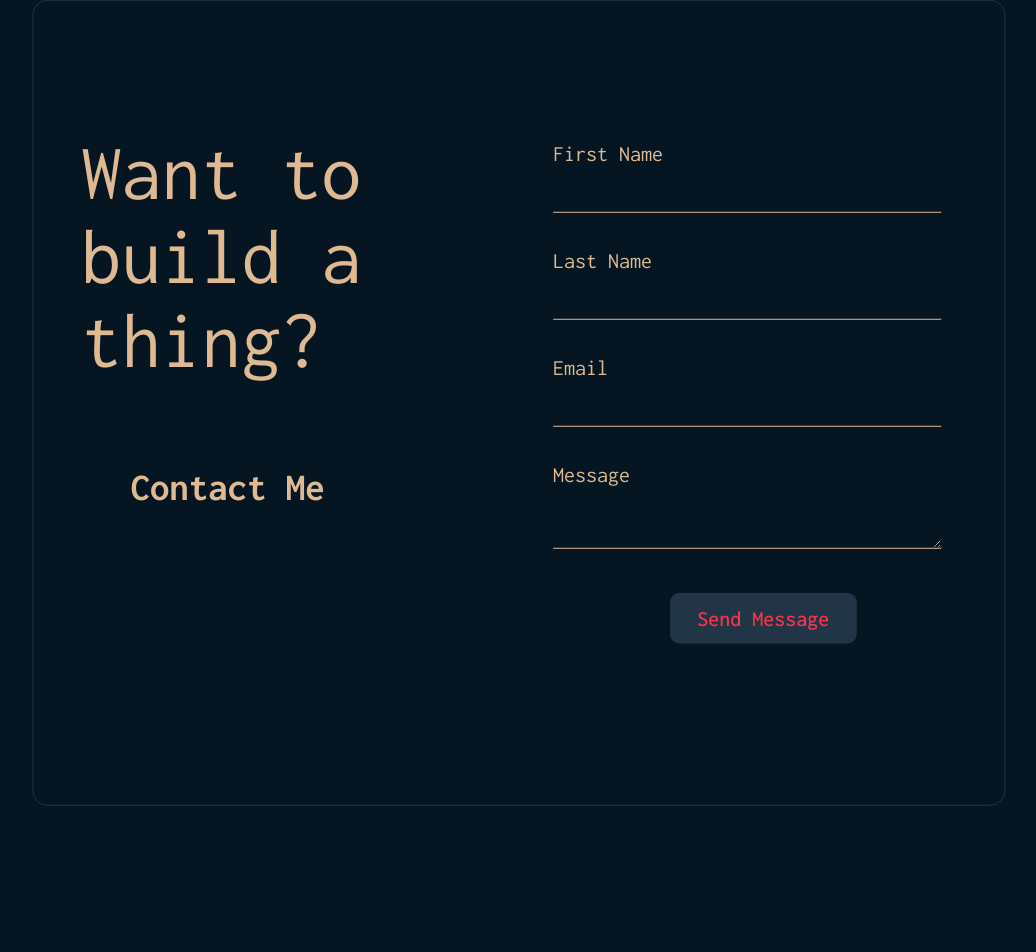
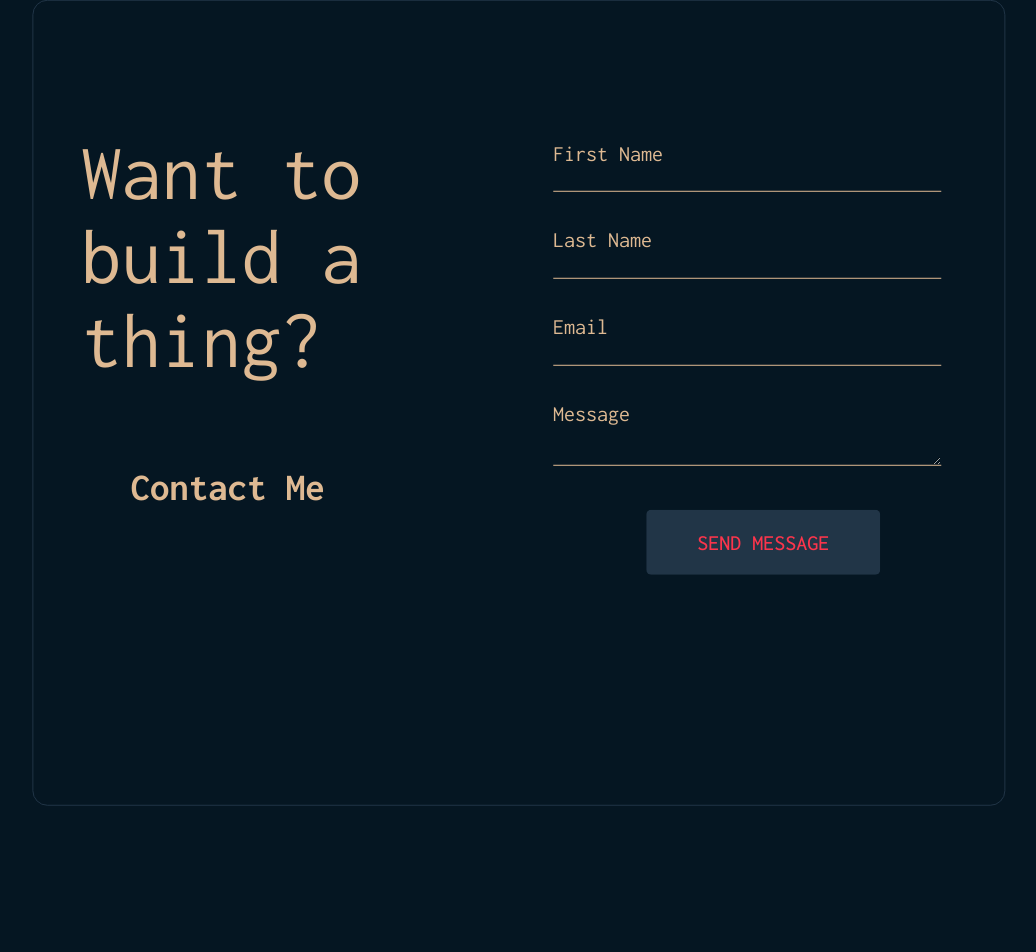
Before and after one commit to XML3/My_Web, a React (Vite) app in the folder starter/: page / in a window 1280 px wide. Shown: the part 5740-6692 px from the top of the page, without its empty margins (121-1157 px from the left). Built offline with nearby package versions, Linux system fonts and the light colour scheme; no server answers.

Commit message:
removed dupplicated css and fix project container's global heights

```diff
--- a/starter/src/App.css
+++ b/starter/src/App.css
@@ -12,7 +12,7 @@
   .Container {
     display: grid;
     grid-template-columns: 1fr;
-    grid-template-rows: 600px 1fr 400px 500px 750px 1fr 800px 100px;
+    grid-template-rows: 600px 1fr 400px 600px 750px 1fr 800px 100px;
   }
 }
 
@@ -21,7 +21,7 @@
   .Container {
     display: grid;
     grid-template-columns: 1fr;
-    grid-template-rows: 600px 1fr 400px 600px 750px 1fr 800px 100px;
+    grid-template-rows: 600px 1fr 400px 750px 750px 1fr 800px 100px;
   }
 }
 
@@ -30,7 +30,7 @@
   .Container {
     display: grid;
     grid-template-columns: repeat(2, 1fr);
-    grid-template-rows: 700px 800px 400px 1fr 1000px 1fr 850px 150px;
+    grid-template-rows: 700px 800px 400px 800px 1000px 1fr 850px 150px;
   }
 }
 
--- a/starter/src/UI/constants.js
+++ b/starter/src/UI/constants.js
@@ -2,10 +2,10 @@
 // const API_URL = " http://localhost:4000";
 
 //local
-// const API_URL = " http://localhost:3000";
+const API_URL = " http://localhost:3000";
 
 //Talking to the Back-end Render
-const API_URL = "https://my-web-express.onrender.com";
+// const API_URL = "https://my-web-express.onrender.com";
 
 export const APP_ROUTE = {
   HEADERS: "/",
--- a/starter/src/components/Contact.jsx
+++ b/starter/src/components/Contact.jsx
@@ -142,7 +142,7 @@ export const ContactForm = forwardRef((props, ref) => {
                 )}
               </div>
               <button className={ContactCSS.SendButton} type="submit">
-                Send Message
+                SEND MESSAGE
               </button>
             </form>
           </div>
--- a/starter/src/components/Contact.module.css
+++ b/starter/src/components/Contact.module.css
@@ -47,7 +47,6 @@
     font-size: 16px;
     color: var(--main-fontcolor);
     width: 80%;
-    /* margin-left: 2rem; */
     position: relative;
     left: 50%;
     top: 20%;
@@ -69,7 +68,6 @@
     padding: 1rem;
     color: var(--main-fontcolor);
     margin-bottom: 1rem;
-    /* position: relative; */
   }
 
   .Form input:focus,
@@ -91,46 +89,14 @@
     left: 50%;
     transform: translateX(-50%);
     font-size: 18px;
-    border-radius: 10px;
+    border-radius: 5px;
+    padding: 20px 50px;
   }
 }
 
 @media screen and (min-width: 400px) {
-  .ContactForm {
-    grid-column: 1 / -1;
-    grid-row-start: 7;
-    grid-row-end: 8;
-  }
-
-  .SecondContainer {
-    display: grid;
-    grid-template-columns: 1fr;
-    grid-template-rows: 100px 100px 100px 800px;
-    background-color: var(--background-color);
-    border-bottom: 1px solid #213547;
-    border-top: 1px solid #213547;
-    padding-top: 1rem;
-    position: relative;
-    width: 100%;
-    height: 100%;
-  }
-
-  .HeaderContact {
-    grid-column: 1;
-    grid-row: 1 / 2;
-    font-family: var(--main-fontfamily);
-    font-size: 30px;
-    color: var(--main-fontcolor);
-    margin-left: 1.5rem;
-  }
-
   .ContactMe {
-    grid-column: 1;
-    grid-row: 2 / 3;
-    font-family: var(--main-fontfamily);
-    color: var(--main-fontcolor);
     font-size: 22px;
-    /* margin-left: 2rem; */
     position: relative;
     top: 10%;
     left: 85%;
@@ -138,57 +104,7 @@
   }
 
   .Form {
-    grid-column: 1;
-    grid-row: 4;
-    right: 1rem;
-    font-family: var(--main-fontfamily);
     font-size: 18px;
-    color: var(--main-fontcolor);
-    width: 80%;
-    /* margin-left: 2rem; */
-    position: relative;
-    left: 50%;
-    top: 20%;
-    transform: translate(-50%, -35%);
-  }
-
-  .Form div {
-    margin-bottom: 10px;
-  }
-
-  .Form input,
-  .Form textarea {
-    border-top: none; /*Remove default border*/
-    border-right: none;
-    border-left: none;
-    border-bottom: 1px solid #deb992;
-    background-color: transparent;
-    width: 100%;
-    padding: 1rem;
-    color: var(--main-fontcolor);
-    margin-bottom: 1rem;
-    /* position: relative; */
-  }
-
-  .Form input:focus,
-  .Form textarea:focus {
-    outline: none; /*Remove focus outline*/
-    border-bottom: 1px solid #0abfbc;
-    background-color: transparent;
-  }
-
-  .ErrorMessage {
-    color: #fc354c;
-  }
-
-  .SendButton {
-    display: flex;
-    align-content: center;
-    margin-top: 3.5rem;
-    position: relative;
-    left: 50%;
-    transform: translateX(-50%);
-    border-radius: 10px;
   }
 }
 
@@ -200,13 +116,6 @@
   }
 
   .SecondContainer {
-    display: grid;
-    grid-template-columns: 1fr;
-    grid-template-rows: 100px 100px 100px 800px;
-    background-color: var(--background-color);
-    border-bottom: 1px solid #213547;
-    border-top: 1px solid #213547;
-    padding-top: 1rem;
     position: relative;
     top: 10%;
     transform: translateY(-10%);
@@ -215,31 +124,18 @@
   }
 
   .HeaderContact {
-    grid-column: 1;
-    grid-row: 1 / 2;
-    font-family: var(--main-fontfamily);
     font-size: 50px;
-    color: var(--main-fontcolor);
     margin-left: 3rem;
     margin-top: 2rem;
   }
 
   .ContactMe {
-    grid-column: 1;
-    grid-row: 2 / 3;
-    font-family: var(--main-fontfamily);
-    color: var(--main-fontcolor);
     font-size: 25px;
     margin-top: 2rem;
   }
 
   .Form {
-    grid-column: 1;
-    grid-row: 4;
-    right: 1rem;
-    font-family: var(--main-fontfamily);
     font-size: 18px;
-    color: var(--main-fontcolor);
     width: 80%;
     position: relative;
     top: 50%;
@@ -253,38 +149,13 @@
 
   .Form input,
   .Form textarea {
-    border-top: none; /*Remove default border*/
-    border-right: none;
-    border-left: none;
-    border-bottom: 1px solid #deb992;
-    background-color: transparent;
     width: 100%;
     padding: 0.3rem;
-    color: var(--main-fontcolor);
-    margin-bottom: 1rem;
-    /* position: relative; */
-  }
-
-  .Form input:focus,
-  .Form textarea:focus {
-    outline: none; /*Remove focus outlive*/
-    border-bottom: 1px solid #0abfbc;
-    background-color: transparent;
-  }
-
-  .ErrorMessage {
-    color: #fc354c;
   }
 
   .SendButton {
-    display: flex;
-    align-content: center;
     margin-top: 1.5rem;
     margin-left: 1rem;
-    position: relative;
-    left: 50%;
-    transform: translateX(-50%);
-    border-radius: 10px;
   }
 }
 @media screen and (min-width: 1200px) {
@@ -301,7 +172,6 @@
     grid-template-columns: 1fr 1fr;
     grid-template-rows: 250px 50px 200px;
     margin-top: 2rem;
-    background-color: var(--background-color);
     border: 1px solid #213547;
     border-radius: 15px;
     position: relative;
@@ -315,8 +185,6 @@
   .HeaderContact {
     grid-column: 1;
     grid-row: 1;
-    font-family: var(--main-fontfamily);
-    color: var(--main-fontcolor);
     font-size: 80px;
     position: relative;
     top: 50%;
@@ -326,8 +194,6 @@
   .ContactMe {
     grid-column: 1 / -1;
     grid-row: 3;
-    font-family: var(--main-fontfamily);
-    color: var(--main-fontcolor);
     font-size: 24px;
     position: relative;
     z-index: 1;
@@ -341,10 +207,7 @@
     grid-row: 1;
     position: relative;
     z-index: 1;
-    /* left: 1rem; */
-    font-family: var(--main-fontfamily);
     font-size: 22px;
-    color: var(--main-fontcolor);
     width: 80%;
     left: 55%;
     transform: translateX(-60%);
@@ -354,40 +217,7 @@
     margin-bottom: 20px;
   }
 
-  .Form input,
-  .Form textarea {
-    border-top: none; /*Remove default border*/
-    border-right: none;
-    border-left: none;
-    border-bottom: 1px solid #deb992;
-    background-color: transparent;
-    width: 100%;
-    padding: 1rem;
-    color: var(--main-fontcolor);
-    margin-bottom: 1rem;
-    /* position: relative; */
-  }
-
-  .Form input:focus,
-  .Form textarea:focus {
-    outline: none; /*Remove focus outlive*/
-    border-bottom: 1px solid #0abfbc;
-    background-color: transparent;
-  }
-
-  .ErrorMessage {
-    color: #fc354c;
-  }
   .SendButton {
-    display: flex;
-    align-content: center;
-    margin-top: 1.5rem;
-    margin-left: 1rem;
     font-size: 22px;
-    position: relative;
-    left: 50%;
-    transform: translateX(-50%);
-    border-radius: 10px;
-    padding: 0.6em 1.2em;
   }
 }
--- a/starter/src/components/Content.module.css
+++ b/starter/src/components/Content.module.css
@@ -145,7 +145,7 @@
     font-size: 16px;
     align-items: center;
     gap: 10px;
-    margin-top: 40px;
+    margin-top: 20%;
   }
 
   .FlipBackWrapper,
```
Also changed, not shown: 2 other files (tests, documents, lock files or other folders).
